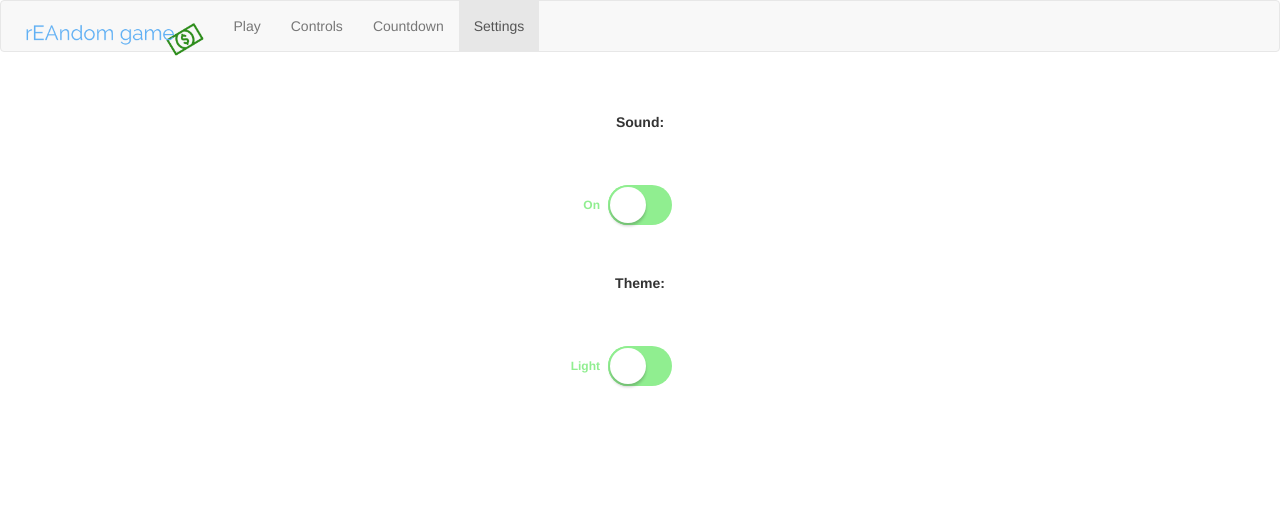
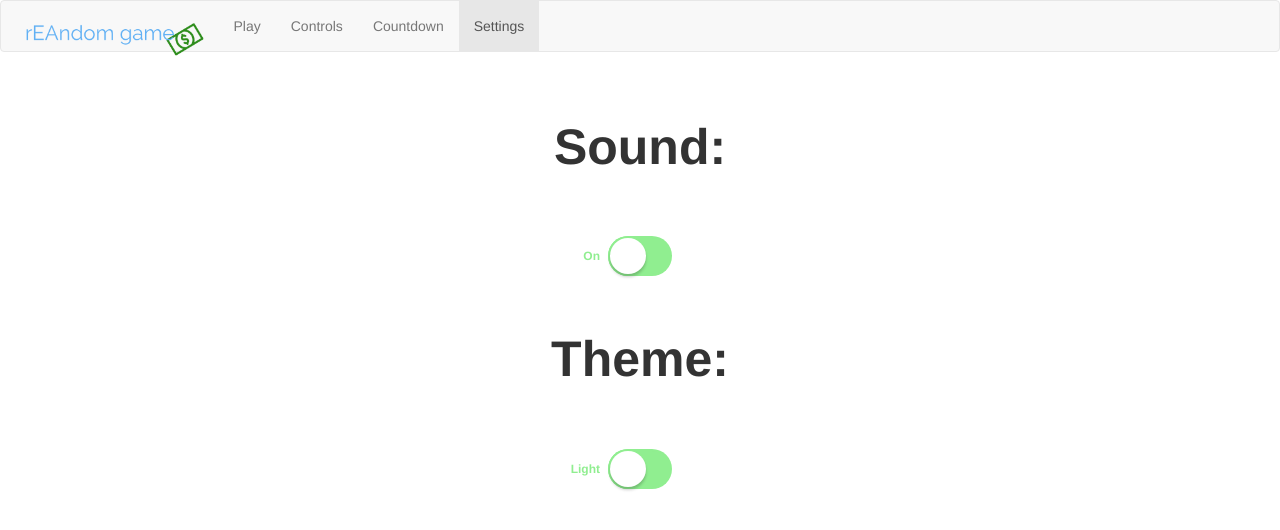
Before and after one commit to filiptronicek/reandomgame, a plain HTML site: page settings.html in a window 1280 px wide. Drawn offline with nearby package versions, Linux system fonts and the light colour scheme.

Commit message:
Made labels bigger font size

```diff
--- a/css/settings.css
+++ b/css/settings.css
@@ -172,3 +172,7 @@ label {
       --color: hsl(240, 8%, 12%);
    }
 }
+
+label {
+   font-size: 5rem;
+}
```
